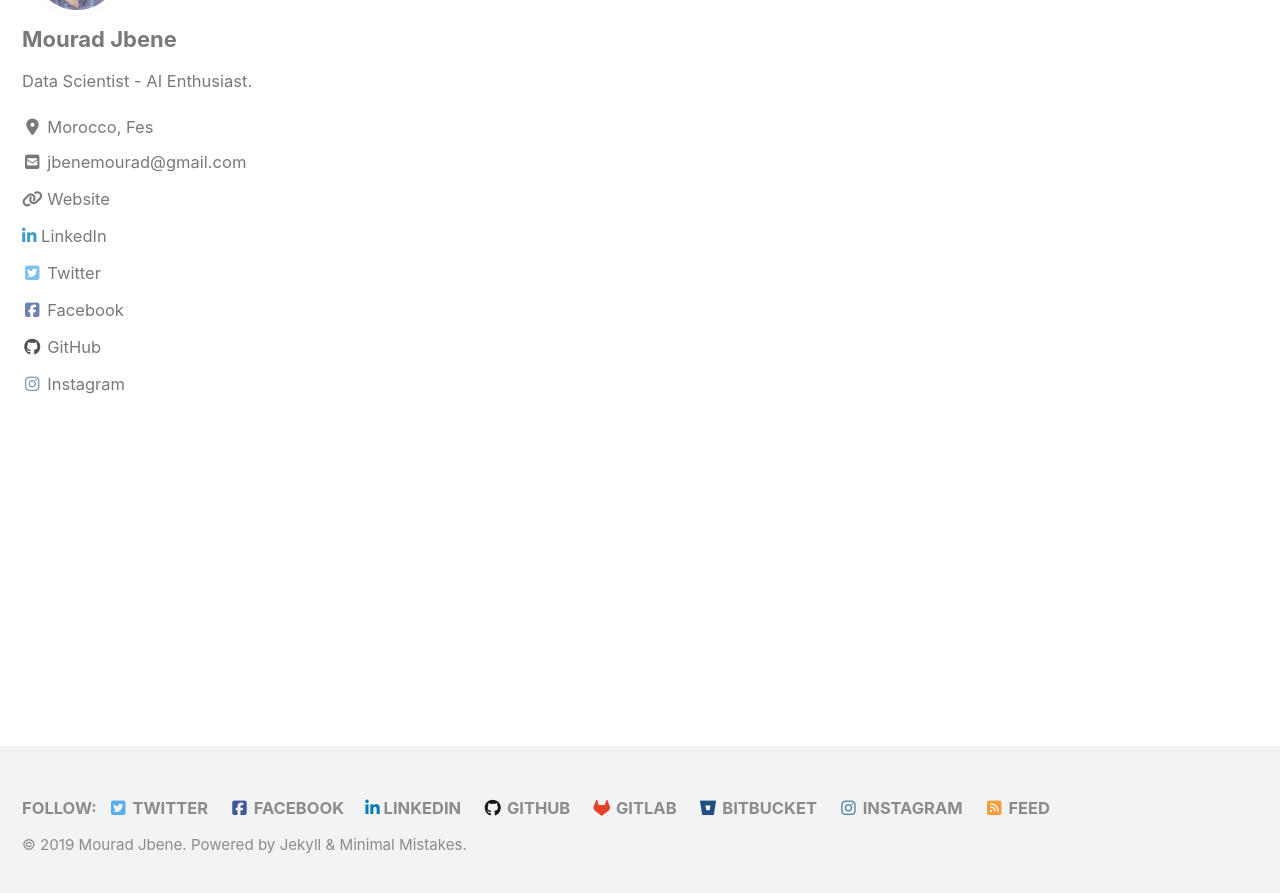
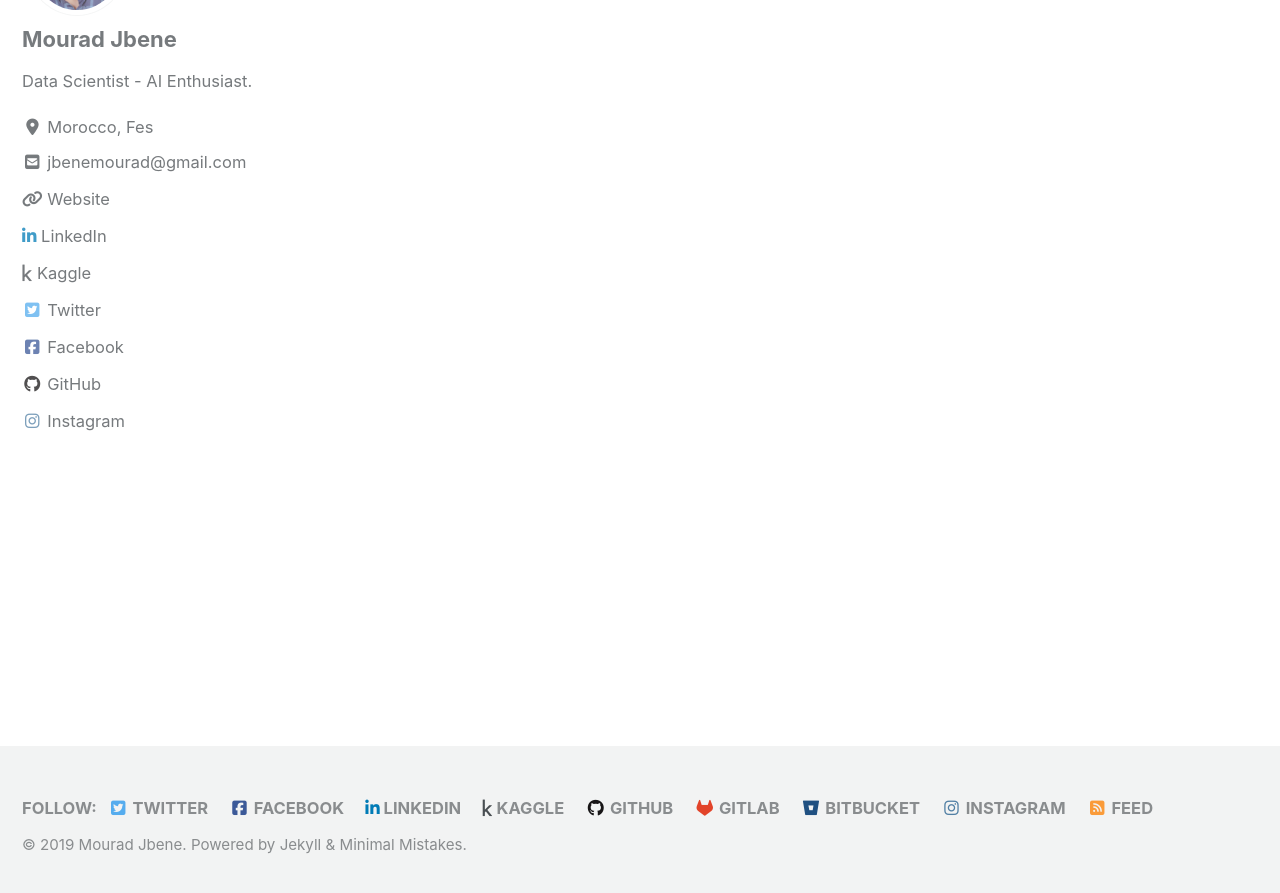
Before and after one commit to J-Mourad/J-Mourad.github.io, a Jekyll site: the page built from index.html, in a window 1280 px wide and 900 px high, scrolled down 342 px. Shown: the top 893 px of the window. Built offline with Jekyll 4.4.1, drawn with Linux system fonts in a browser that asks for light colours; cached includes are drawn as plain includes; nearby versions of some CDN libraries; the list of posts is cut into pages by our own code.

Commit message:
Added Kaggle link

```diff
--- a/_config.yml
+++ b/_config.yml
@@ -122,6 +122,9 @@ author:
     - label: "LinkedIn"
       icon: "fab fa-linkedin-in"
       url: "https://www.linkedin.com/in/jbene-mourad/"
+    - label: "Kaggle"
+      icon: "fab fa-kaggle"
+      url: "https://www.kaggle.com/jmourad100/"
     - label: "Twitter"
       icon: "fab fa-fw fa-twitter-square"
       url: "https://twitter.com/Jmourad/"
@@ -147,6 +150,9 @@ footer:
     - label: "LinkedIn"
       icon: "fab fa-linkedin-in"
       url: "https://www.linkedin.com/in/jbene-mourad/"
+    - label: "Kaggle"
+      icon: "fab fa-kaggle"
+      url: "https://www.kaggle.com/jmourad100/"
     - label: "GitHub"
       icon: "fab fa-fw fa-github"
       url: "https://github.com/J-Mourad/"
```
